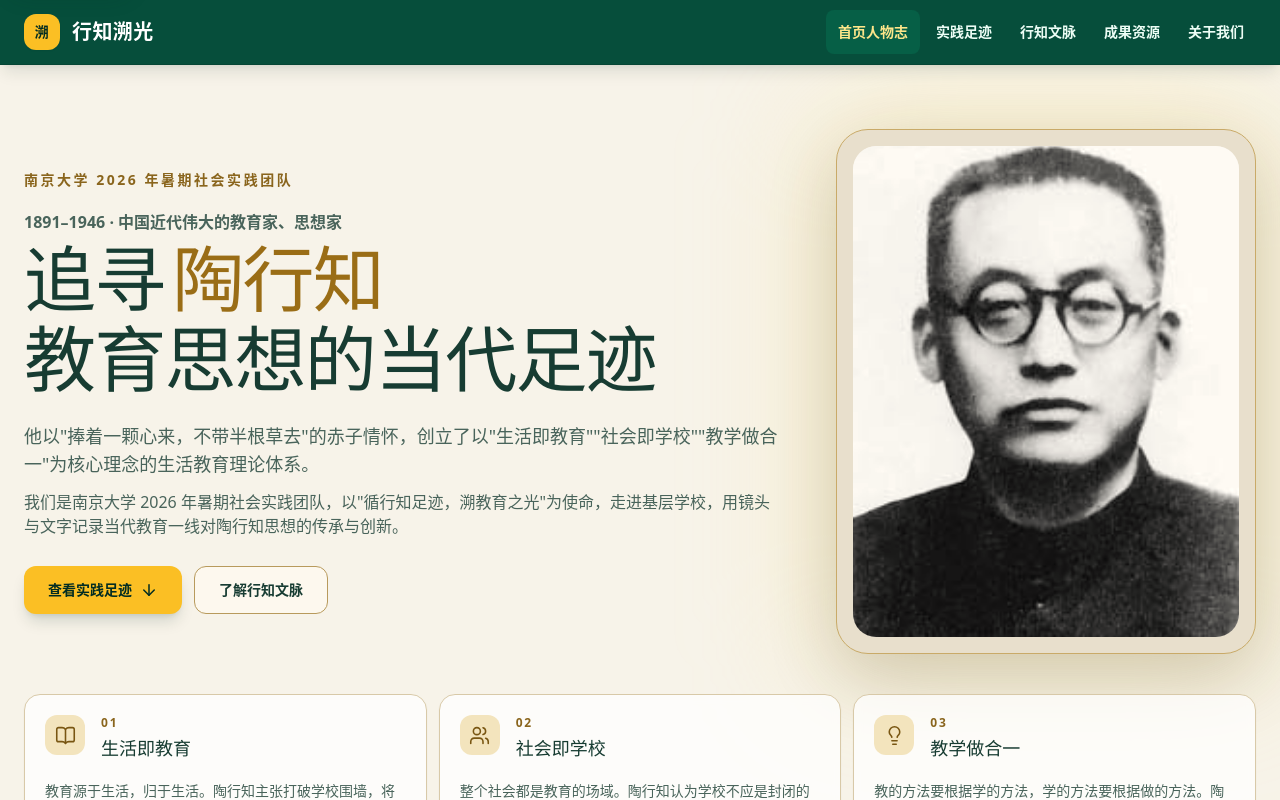
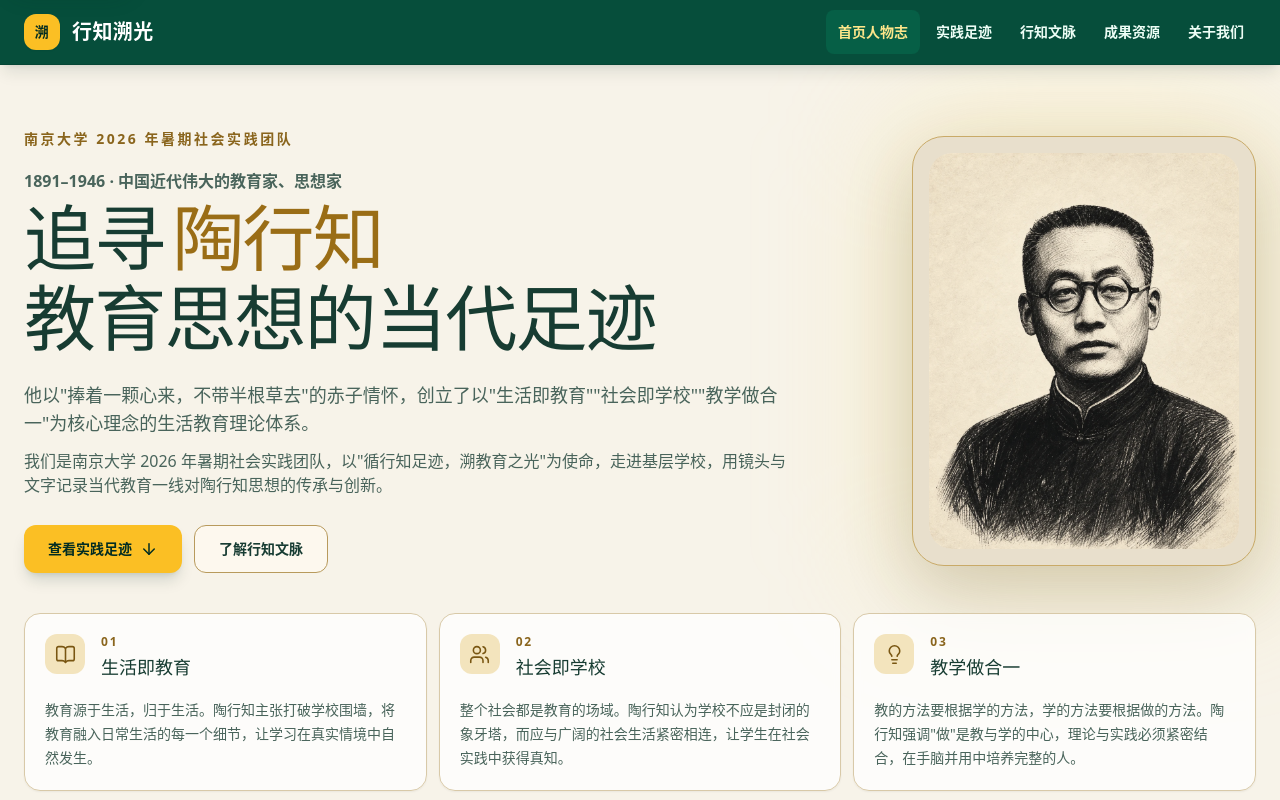
Before and after one commit to labman-1/xingzhisuguang, a React (Vite) app: page / in a window 1280 px wide. Shown: the top 800 px of the page. Built offline with nearby package versions, Linux system fonts and the light colour scheme.

Commit message:
feat(hero): refine portrait presentation

```diff
--- a/src/components/Hero.jsx
+++ b/src/components/Hero.jsx
@@ -50,7 +50,7 @@ export default function Hero({
       data-has-hero-image={hasHeroImage ? 'true' : 'false'}
     >
       <div className="mx-auto flex min-h-[calc(100svh-4rem)] max-w-7xl flex-col justify-center px-4 py-12 sm:px-6 md:py-16">
-        <div className="grid items-center gap-10 lg:grid-cols-[minmax(0,1.35fr)_minmax(20rem,0.75fr)] lg:gap-14">
+        <div className="grid items-center gap-10 lg:grid-cols-[minmax(0,1.5fr)_minmax(17rem,0.62fr)] lg:gap-14">
           <div className="max-w-4xl">
             <p className="mb-5 text-xs font-bold tracking-[0.18em] text-[#8a651d] sm:text-sm">
               {organization}
@@ -97,7 +97,7 @@ export default function Hero({
           </div>
 
           {hasHeroImage && (
-            <div className="relative mx-auto w-full max-w-[28rem] lg:max-w-none">
+            <div className="relative mx-auto w-full max-w-[19rem] sm:max-w-[21rem] lg:mx-0 lg:max-w-[22rem] lg:justify-self-end">
               <div className="absolute -inset-5 -z-10 rounded-[2.5rem] bg-amber-200/35 blur-3xl" aria-hidden="true" />
               <figure className="relative aspect-[4/5] overflow-hidden rounded-[2rem] border border-[#c9aa68] bg-[#e8dfcc] p-3 shadow-[0_24px_70px_rgba(61,46,21,0.20)] sm:p-4">
                 <div className="pointer-events-none absolute inset-3 rounded-[1.5rem] border border-white/55 sm:inset-4" aria-hidden="true" />
--- a/src/content/index.js
+++ b/src/content/index.js
@@ -33,16 +33,16 @@ export const sharedMedia = {
   homeHero: {
     ...createImageSlot({
       directory: 'media/shared/',
-      alt: '陶行知先生身穿中式长衫、佩戴圆框眼镜的黑白肖像',
+      alt: '陶行知先生身穿中式长衫、佩戴圆框眼镜的黑白纪念肖像',
       fallbackLabel: '',
-      focalPoint: '50% 42%',
+      focalPoint: '50% 50%',
     }),
-    src: 'media/shared/tao-xingzhi-portrait.jpg',
-    sizes: '(min-width: 1024px) 28rem, (min-width: 640px) 24rem, 88vw',
-    width: 200,
-    height: 270,
-    credit: '作者不详，1930 年以前（Wikimedia Commons，公有领域）',
-    sourceUrl: 'https://commons.wikimedia.org/wiki/File:Tao_Xing-zhi.jpg',
+    src: 'media/shared/tao-xingzhi-commemorative-portrait.webp',
+    sizes: '(min-width: 1024px) 22rem, (min-width: 640px) 21rem, 76vw',
+    width: 960,
+    height: 1200,
+    credit: '项目组 AI 生成纪念性视觉，以公有领域史料肖像为人物参考',
+    sourceUrl: '',
   },
 };
 
```
Also changed, not shown: public/media/shared/README.md, public/media/shared/tao-xingzhi-commemorative-portrait.webp (added), 1 other file (tests, documents, lock files or other folders).
